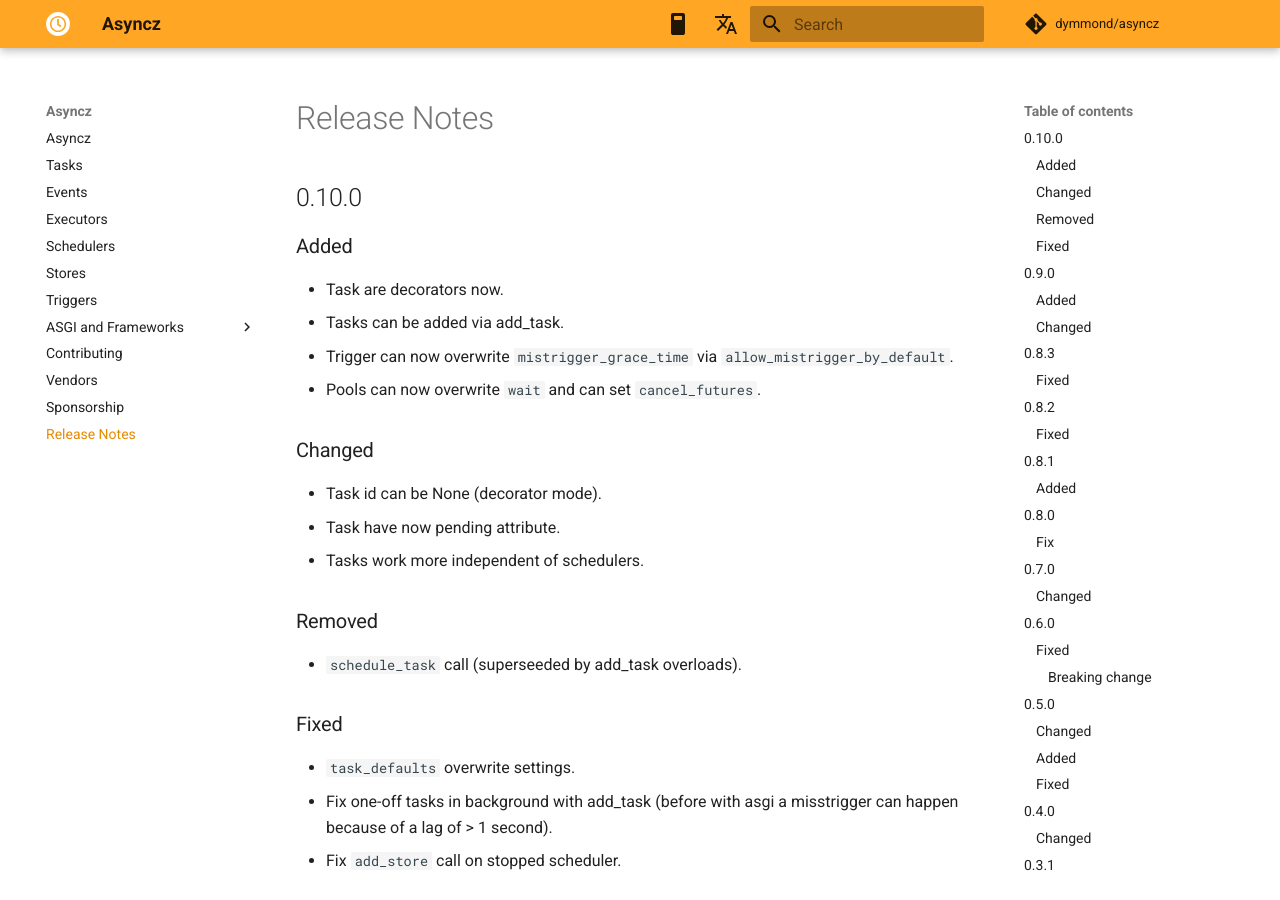
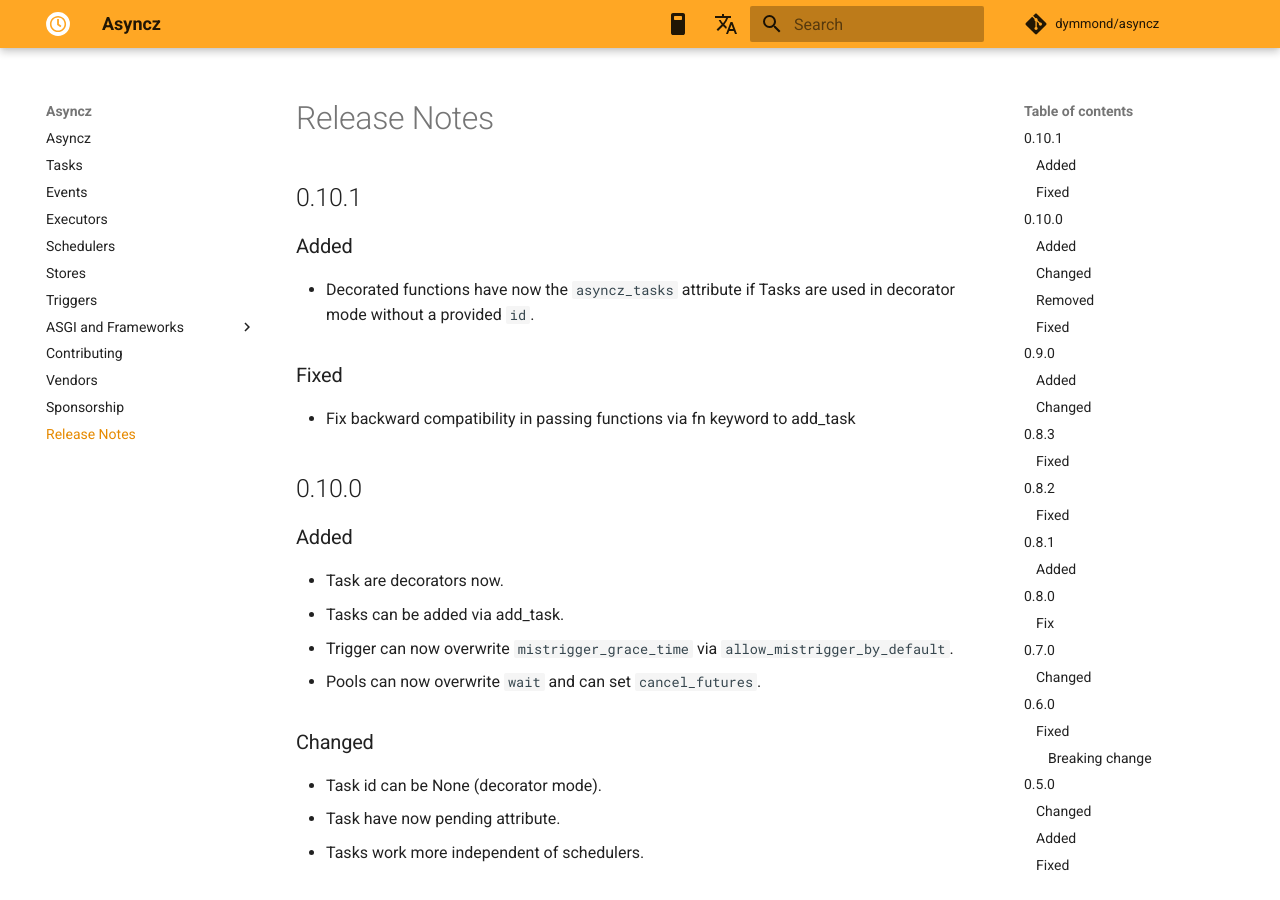
Before and after one commit to dymmond/asyncz, an MkDocs documentation site: the page built from docs/release-notes.md, in a window 1280 px wide and 900 px high. Built offline with MkDocs 1.6.1 and Material for MkDocs 9.7.7, drawn with Linux system fonts in a browser that asks for light colours; comment, search, counter and statistics services are not loaded.

Commit message:
update release notes (#77)
update release notes

```diff
--- a/docs/release-notes.md
+++ b/docs/release-notes.md
@@ -1,4 +1,14 @@
 # Release Notes
+
+## 0.10.1
+
+### Added
+
+- Decorated functions have now the `asyncz_tasks` attribute if Tasks are used in decorator mode without a provided `id`.
+
+### Fixed
+
+- Fix backward compatibility in passing functions via fn keyword to add_task
 
 ## 0.10.0
 
```
